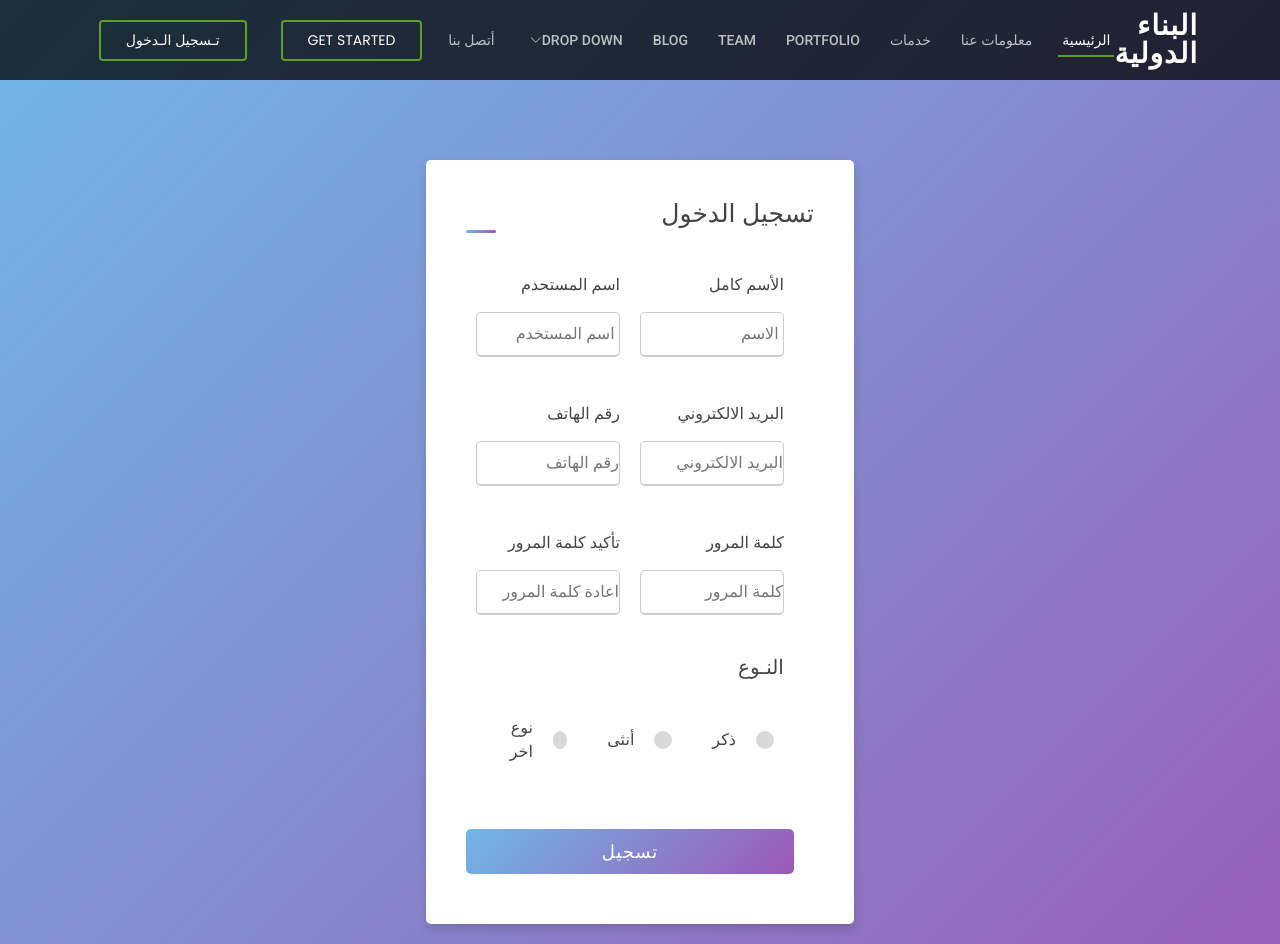
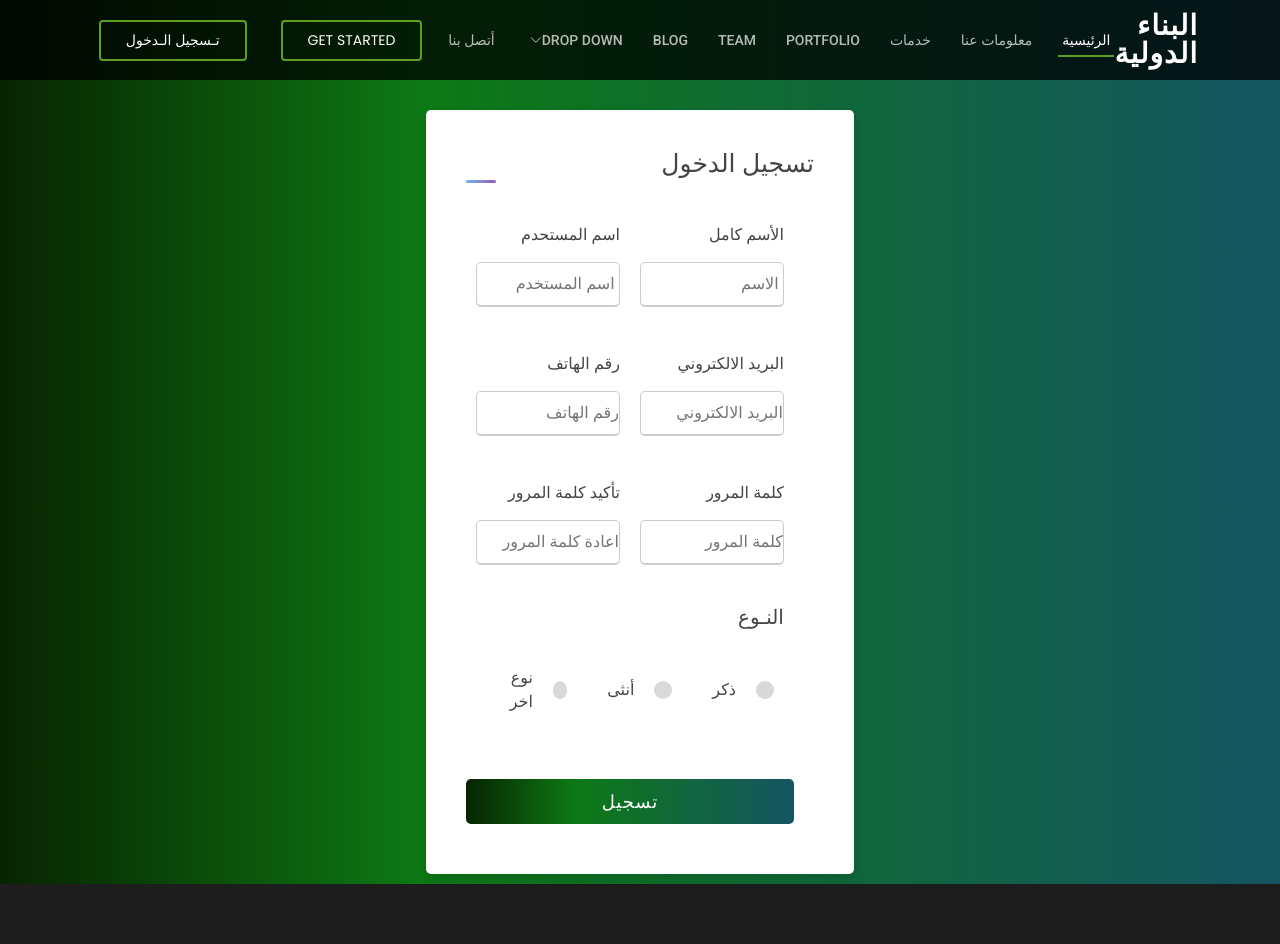
Before and after one commit to haidy-ismail/Courses, an Angular app: page /registration in a window 1280 px wide. Shown: the top 944 px of the page. Built offline with nearby package versions, Linux system fonts and the light colour scheme.

Commit message:
registration2

```diff
--- a/src/app/components/registration/registration.component.css
+++ b/src/app/components/registration/registration.component.css
@@ -11,12 +11,12 @@
   justify-content: center;
   align-items: center;
   padding: 10px;
-  background: linear-gradient(135deg, #71b7e6, #9b59b6);
+  background: linear-gradient(90deg, rgba(7,36,0,1) 0%, rgba(13,121,20,1) 33%, rgba(20,85,98,1) 100%);
 }
 .container{
 
   max-width: 700px;
-  margin: 150px 500px 200px  ;
+  margin: 100px 500px 0px ;
   width: 100%;
   background-color: #fff;
   padding: 25px 30px;
@@ -67,7 +67,7 @@ form .input-box span.details{
 }
 .user-details .input-box input:focus,
 .user-details .input-box input:valid{
-  border-color: #9b59b6;
+  border-color: #34c34c;
 }
  form .gender-details .gender-title{
   font-size: 20px;
@@ -96,7 +96,7 @@ form .input-box span.details{
  #dot-1:checked ~ .category label .one,
  #dot-2:checked ~ .category label .two,
  #dot-3:checked ~ .category label .three{
-   background: #9b59b6;
+   background: #34c34c;
    border-color: #d9d9d9;
  }
  form input[type="radio"]{
@@ -117,11 +117,11 @@ form .input-box span.details{
    letter-spacing: 1px;
    cursor: pointer;
    transition: all 0.3s ease;
-   background: linear-gradient(135deg, #71b7e6, #9b59b6);
+   background: linear-gradient(90deg, rgba(7,36,0,1) 0%, rgba(13,121,20,1) 33%, rgba(20,85,98,1) 100%);
  }
  form .button input:hover{
   /* transform: scale(0.99); */
-  background: linear-gradient(-135deg, #71b7e6, #9b59b6);
+  background: linear-gradient(-90deg, rgba(7,36,0,1) 0%, rgba(13,121,20,1) 33%, rgba(20,85,98,1) 100%);
   }
  @media(max-width: 584px){
  .container{
```
